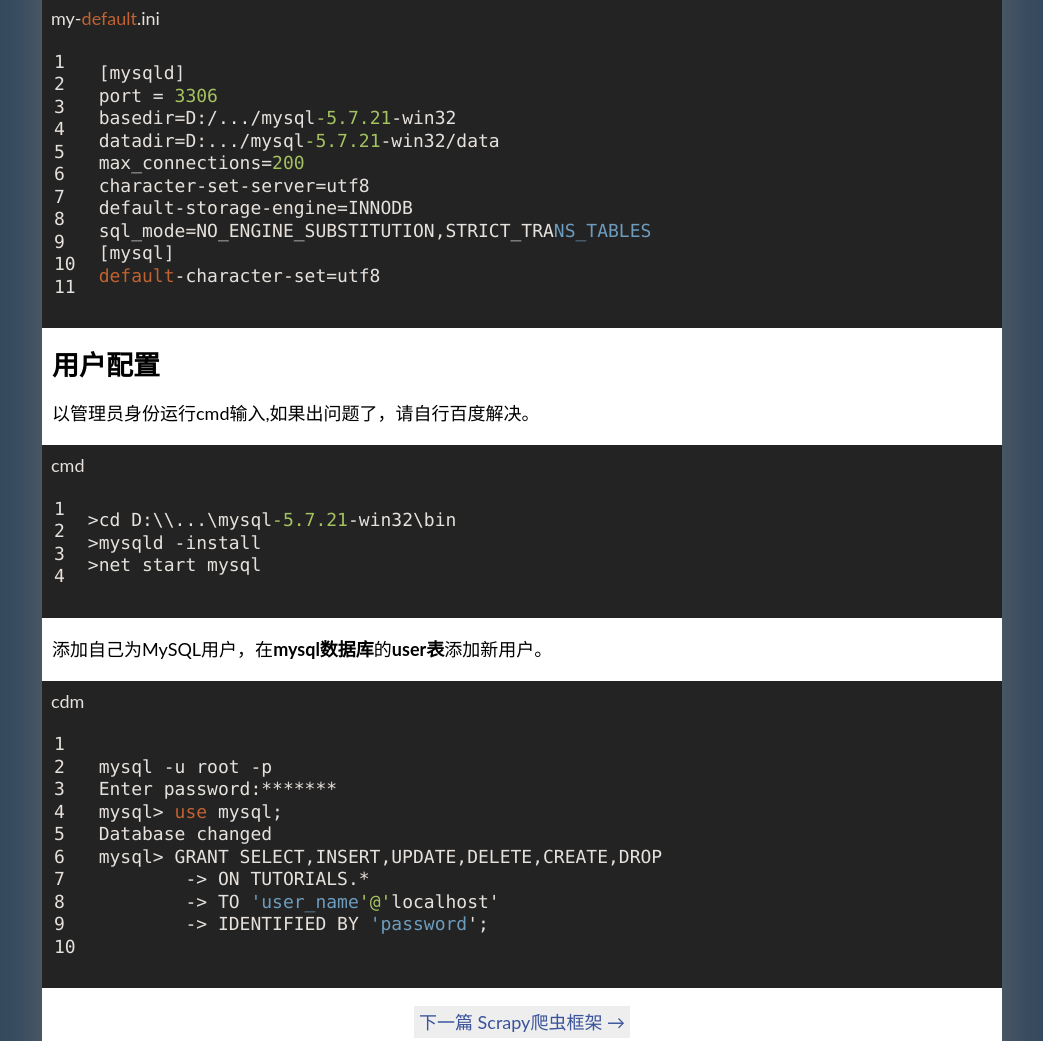
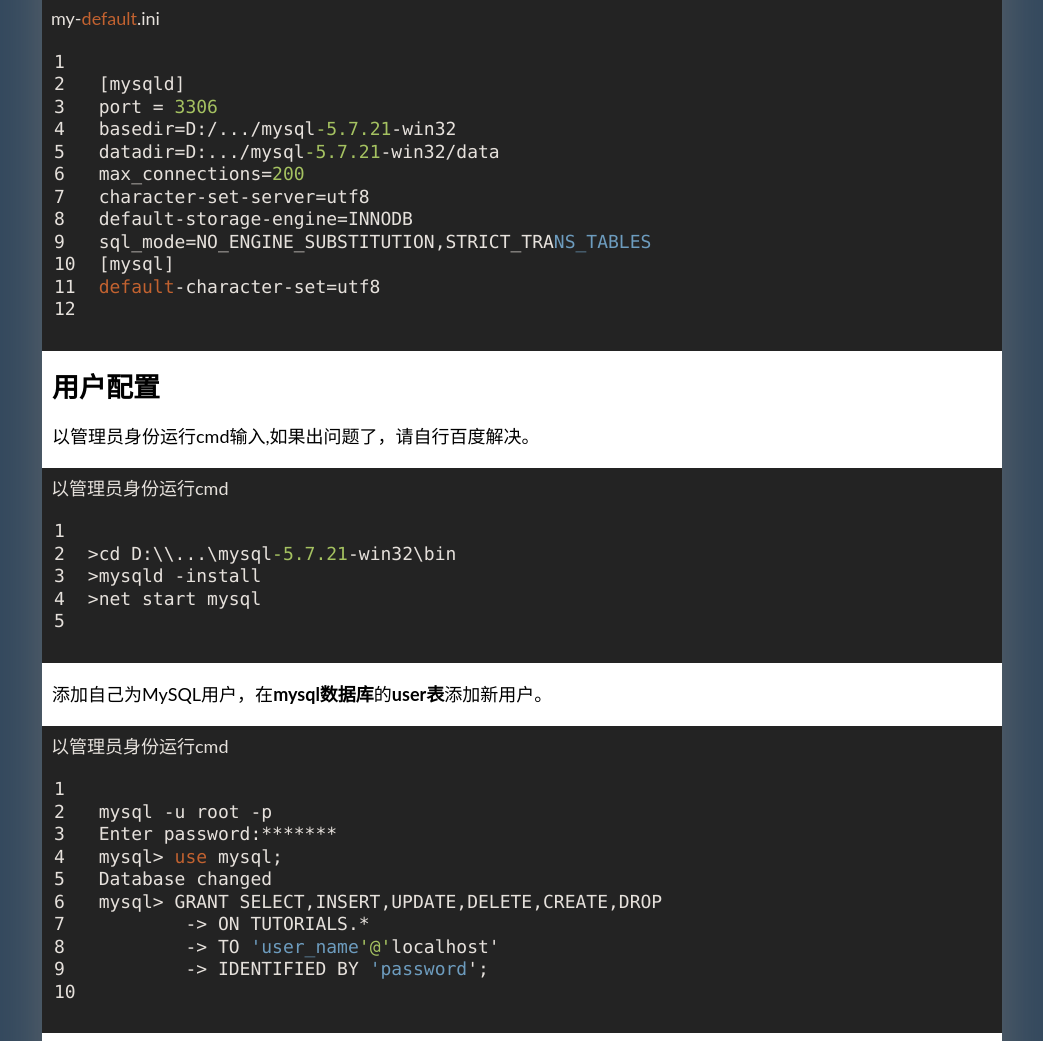
Before and after one commit to HowinLoo/HowinLoo.github.io, a plain HTML site: page 2018/04/15/初探MySql/index.html in a window 1280 px wide. Shown: the part 691-1732 px from the top of the page, without its empty margins (118-1161 px from the left). Drawn offline with Linux system fonts and the light colour scheme.

Commit message:
Site updated: 2018-04-15 20:10:40

```diff
--- a/2018/04/15/初探MySql/index.html
+++ b/2018/04/15/初探MySql/index.html
@@ -164,10 +164,10 @@
 </ul>
 </li>
 </ul>
-<figure class="highlight objc"><figcaption><span>my-default.ini</span></figcaption><table><tr><td class="gutter"><pre><div class="line">1</div><div class="line">2</div><div class="line">3</div><div class="line">4</div><div class="line">5</div><div class="line">6</div><div class="line">7</div><div class="line">8</div><div class="line">9</div><div class="line">10</div><div class="line">11</div></pre></td><td class="code"><pre><div class="line"></div><div class="line">[mysqld]  </div><div class="line">port = <span class="number">3306</span></div><div class="line">basedir=D:/.../mysql<span class="number">-5.7</span><span class="number">.21</span>-win32</div><div class="line">datadir=D:.../mysql<span class="number">-5.7</span><span class="number">.21</span>-win32/data</div><div class="line">max_connections=<span class="number">200</span></div><div class="line">character-set-server=utf8</div><div class="line"><span class="keyword">default</span>-storage-engine=INNODB</div><div class="line">sql_mode=NO_ENGINE_SUBSTITUTION,STRICT_TRANS_TABLES</div><div class="line">[mysql]</div><div class="line"><span class="keyword">default</span>-character-set=utf8</div></pre></td></tr></table></figure>
+<figure class="highlight objc"><figcaption><span>my-default.ini</span></figcaption><table><tr><td class="gutter"><pre><div class="line">1</div><div class="line">2</div><div class="line">3</div><div class="line">4</div><div class="line">5</div><div class="line">6</div><div class="line">7</div><div class="line">8</div><div class="line">9</div><div class="line">10</div><div class="line">11</div><div class="line">12</div></pre></td><td class="code"><pre><div class="line"></div><div class="line"></div><div class="line">[mysqld]  </div><div class="line">port = <span class="number">3306</span></div><div class="line">basedir=D:/.../mysql<span class="number">-5.7</span><span class="number">.21</span>-win32</div><div class="line">datadir=D:.../mysql<span class="number">-5.7</span><span class="number">.21</span>-win32/data</div><div class="line">max_connections=<span class="number">200</span></div><div class="line">character-set-server=utf8</div><div class="line"><span class="keyword">default</span>-storage-engine=INNODB</div><div class="line">sql_mode=NO_ENGINE_SUBSTITUTION,STRICT_TRANS_TABLES</div><div class="line">[mysql]</div><div class="line"><span class="keyword">default</span>-character-set=utf8</div></pre></td></tr></table></figure>
 <h2 id="用户配置"><a href="#用户配置" class="headerlink" title="用户配置"></a>用户配置</h2><p>以管理员身份运行cmd输入,如果出问题了，请自行百度解决。</p>
-<figure class="highlight objc"><figcaption><span>cmd</span></figcaption><table><tr><td class="gutter"><pre><div class="line">1</div><div class="line">2</div><div class="line">3</div><div class="line">4</div></pre></td><td class="code"><pre><div class="line"></div><div class="line">&gt;cd D:\\...\mysql<span class="number">-5.7</span><span class="number">.21</span>-win32\bin</div><div class="line">&gt;mysqld -install</div><div class="line">&gt;net start mysql</div></pre></td></tr></table></figure>
-<p>添加自己为MySQL用户，在<strong>mysql数据库</strong>的<strong>user表</strong>添加新用户。<br><figure class="highlight"><figcaption><span>cdm</span></figcaption><table><tr><td class="gutter"><pre><div class="line">1</div><div class="line">2</div><div class="line">3</div><div class="line">4</div><div class="line">5</div><div class="line">6</div><div class="line">7</div><div class="line">8</div><div class="line">9</div><div class="line">10</div></pre></td><td class="code"><pre><div class="line"></div><div class="line">mysql -u root -p</div><div class="line">Enter password:*******</div><div class="line">mysql&gt; use mysql;</div><div class="line">Database changed</div><div class="line"></div><div class="line">mysql&gt; GRANT SELECT,INSERT,UPDATE,DELETE,CREATE,DROP</div><div class="line">   	-&gt; ON TUTORIALS.*</div><div class="line">   	-&gt; TO 'user_name'@'localhost'</div><div class="line">   	-&gt; IDENTIFIED BY 'password';</div></pre></td></tr></table></figure></p>
+<figure class="highlight objc"><figcaption><span>以管理员身份运行cmd</span></figcaption><table><tr><td class="gutter"><pre><div class="line">1</div><div class="line">2</div><div class="line">3</div><div class="line">4</div><div class="line">5</div></pre></td><td class="code"><pre><div class="line"></div><div class="line"></div><div class="line">&gt;cd D:\\...\mysql<span class="number">-5.7</span><span class="number">.21</span>-win32\bin</div><div class="line">&gt;mysqld -install</div><div class="line">&gt;net start mysql</div></pre></td></tr></table></figure>
+<p>添加自己为MySQL用户，在<strong>mysql数据库</strong>的<strong>user表</strong>添加新用户。<br><figure class="highlight"><figcaption><span>以管理员身份运行cmd</span></figcaption><table><tr><td class="gutter"><pre><div class="line">1</div><div class="line">2</div><div class="line">3</div><div class="line">4</div><div class="line">5</div><div class="line">6</div><div class="line">7</div><div class="line">8</div><div class="line">9</div><div class="line">10</div></pre></td><td class="code"><pre><div class="line"></div><div class="line">mysql -u root -p</div><div class="line">Enter password:*******</div><div class="line">mysql&gt; use mysql;</div><div class="line">Database changed</div><div class="line"></div><div class="line">mysql&gt; GRANT SELECT,INSERT,UPDATE,DELETE,CREATE,DROP</div><div class="line">   	-&gt; ON TUTORIALS.*</div><div class="line">   	-&gt; TO 'user_name'@'localhost'</div><div class="line">   	-&gt; IDENTIFIED BY 'password';</div></pre></td></tr></table></figure></p>
 
   </article>
   <div class="random-toc-area">
```
Also changed, not shown: about/index.html (+2 -2 lines).
